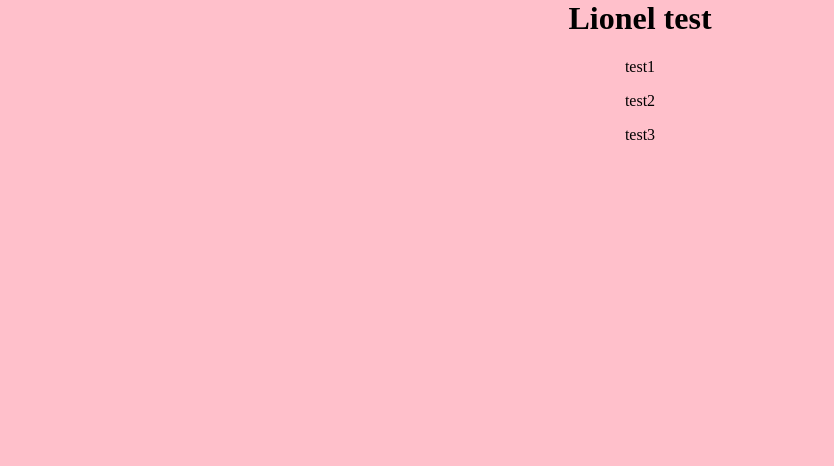
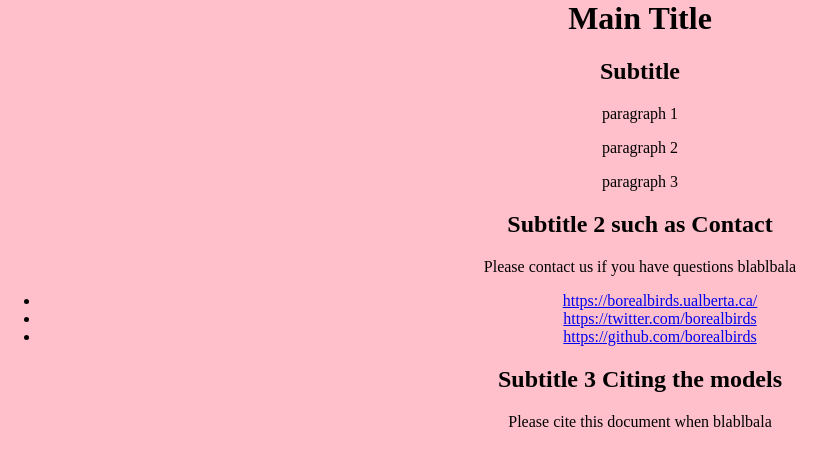
Before and after one commit to borealbirds/CHID_WOTH_CAWA, a plain HTML site: page index.html in a window 1280 px wide. Shown: the whole page, without its empty margins (0-834 px from the left). Drawn offline with Linux system fonts and the light colour scheme.

Commit message:
formattingDocs

```diff
--- a/index.html
+++ b/index.html
@@ -7,9 +7,19 @@
     <link rel="stylesheet" href="styles.css">
 </head>
 <body>
-   <h1>Lionel test</h1>
-   <p>test1</p>
-   <p>test2</p>
-   <p>test3</p>
+   <h1>Main Title</h1>
+   <h2>Subtitle</h2>
+   <p>paragraph 1</p>
+   <p>paragraph 2</p>
+   <p>paragraph 3</p>
+   <h2>Subtitle 2 such as Contact</h2>
+   <p>Please contact us if you have questions blablbala</p>
+   <ul>
+    <li><a href="#">https://borealbirds.ualberta.ca/</a></li>
+    <li><a href="#">https://twitter.com/borealbirds</a></li>
+    <li><a href="#">https://github.com/borealbirds</a></li>
+   </ul>
+   <h2>Subtitle 3 Citing the models</h2>
+   <p>Please cite this document when blablbala</p>
 </body>
 </html>
```
